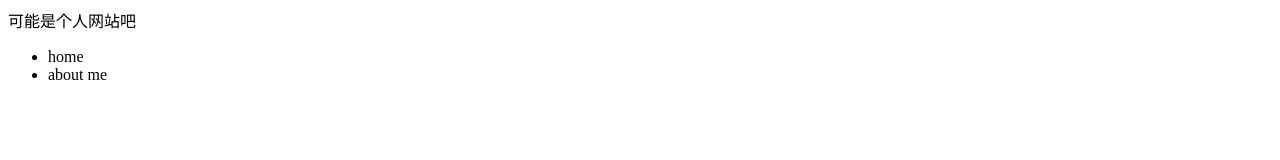
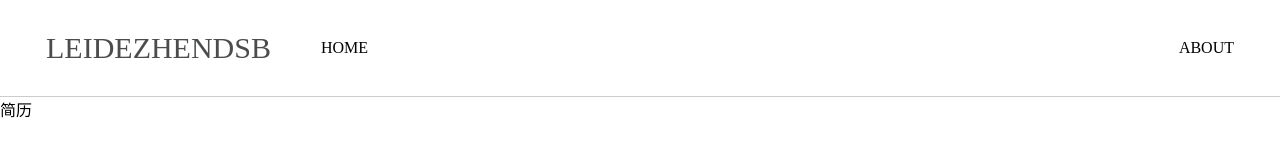
Before and after one commit to loraixy/loraixy.github.io, a plain HTML site: page index.html in a window 1280 px wide. Drawn offline with Linux system fonts and the light colour scheme.

Commit message:
写了个正文字

```diff
--- a/css/style.css
+++ b/css/style.css
@@ -0,0 +1,26 @@
+    * {
+        padding: 0;
+        margin: 0;
+        list-style: none;
+    }
+
+    .header-nav {
+        display: flex;
+        justify-content: space-between;
+        padding: 8px 16px;
+        height: 80px;
+        border-bottom: 1px solid #ccc;
+    }
+
+    .list-left,
+    .list-right {
+        display: flex;
+        align-items: center;
+        padding: 0 30px;
+    }
+
+    .header-nav .title {
+        font-size: 30px;
+        color: #4b4c4c;
+        margin-right: 50px;
+    }
--- a/index.html
+++ b/index.html
@@ -5,16 +5,18 @@
     <meta http-equiv="X-UA-Compatible" content="IE=edge">
     <meta name="viewport" content="width=device-width, initial-scale=1.0">
     <title>Document</title>
+    <link rel="stylesheet" href="./css/style.css">
 </head>
 <body>
     <header>
-        <div>可能是个人网站吧
-            <ul>
-                <li>home</li>
-                <li>about me</li>
+        <div class="header-nav">
+            <ul class="list-left">
+                <li class="title">LEIDEZHENDSB</li>
+                <li>HOME</li>
             </ul>
-            <ul></ul>
+            <ul class="list-right">ABOUT</ul>
         </div>
+        <div class="brief">简历</div>
         <nav></nav>
     </header>
     <main></main>
```
